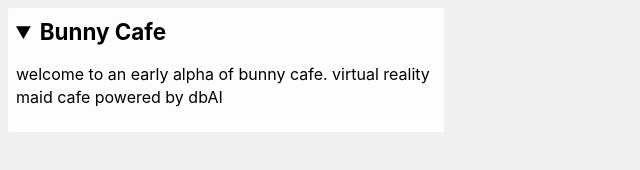
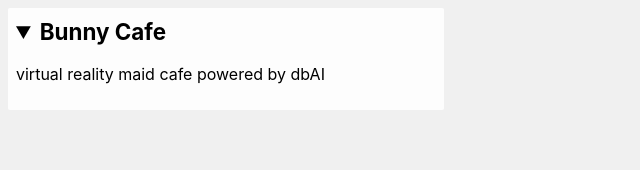
Before and after one commit to bunnycompany/vision, a plain HTML site: page index.html in a window 1280 px wide. Shown: the whole page, without its empty margins (0-640 px from the left). Drawn offline with Linux system fonts and the light colour scheme.

Commit message:
Update index.html

```diff
--- a/index.html
+++ b/index.html
@@ -15,7 +15,7 @@
       <details open>
         <summary>Bunny Cafe</summary>
         <p>
-          welcome to an early alpha of bunny cafe. virtual reality maid cafe powered by dbAI
+          virtual reality maid cafe powered by dbAI
         </p>
       </details>
     </header>
```
